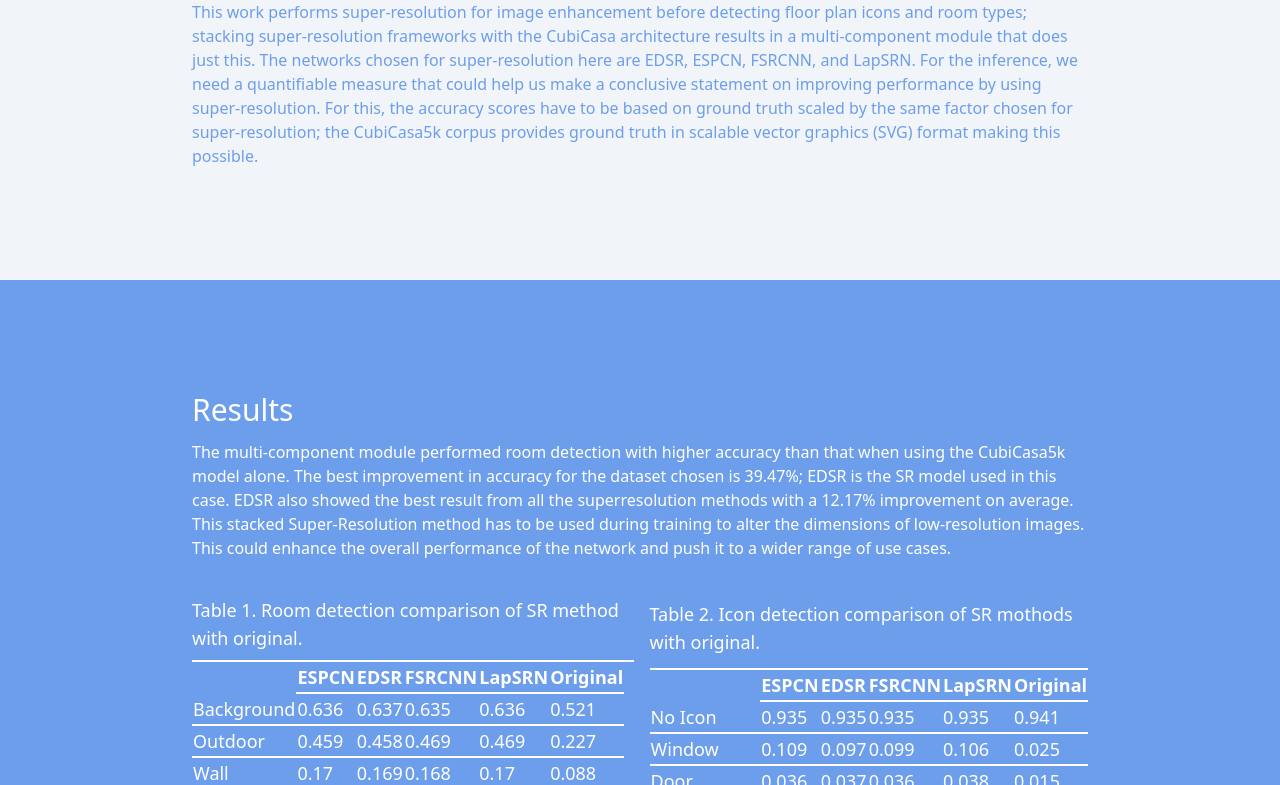
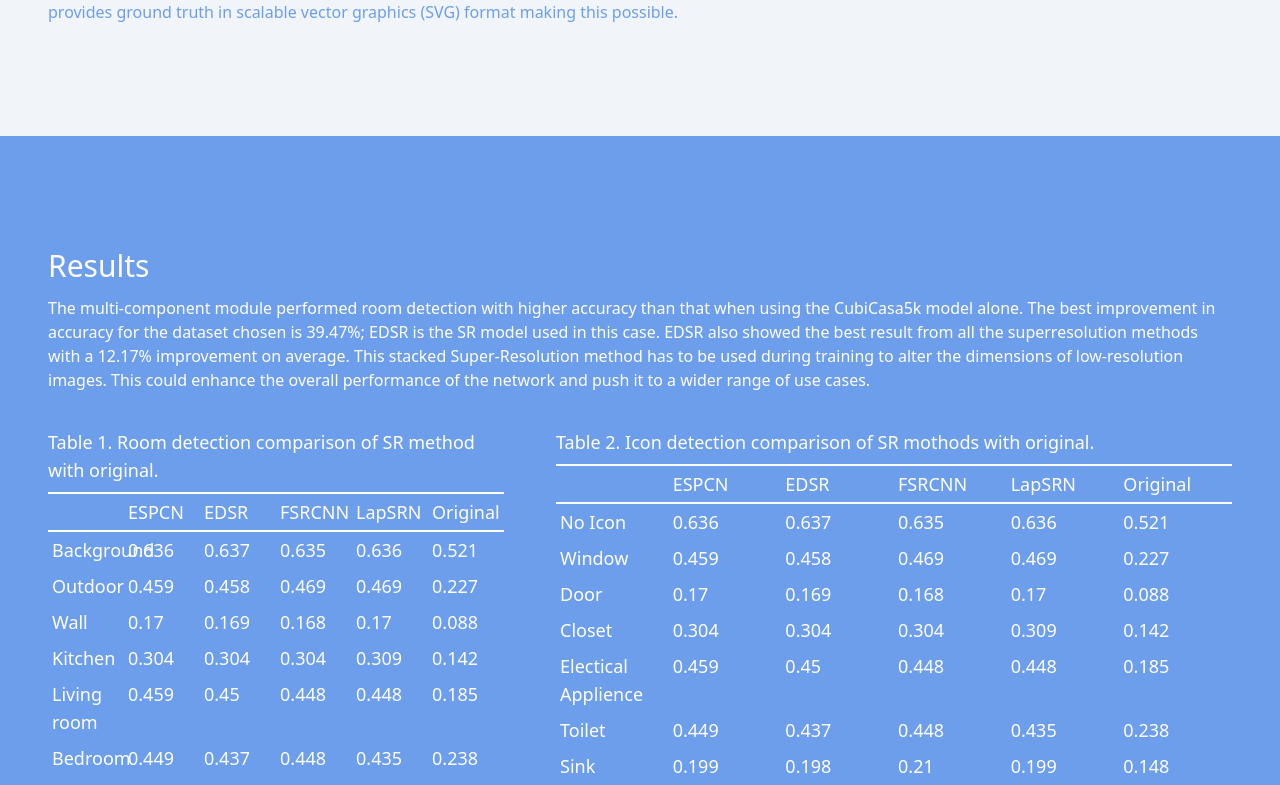
Before and after one commit to SNaveen-04/rbg-ai, a React (Vite) app: page /projects/floor in a window 1280 px wide. Shown: the part 2015-2800 px from the top of the page. Built offline with nearby package versions, Linux system fonts and the light colour scheme.

Commit message:
Table changes done

```diff
--- a/src/Components/Footer.jsx
+++ b/src/Components/Footer.jsx
@@ -36,7 +36,7 @@ const Footer = () => {
               <p className="text-[20px] py-1">+91 733 901 3001</p>
             </div>
             <div className=" flex mt-2 text-white justify-center cursor-pointer lg:mt-24 ">
-              <FaLinkedin className="m-3 max-md:text-3xl md:text-4xl" />
+              <FaLinkedin className="m-3 max-md:text-3xl md:text-4xl " href/>
               <FaYoutube className="m-3 max-md:text-3xl md:text-4xl" />
               <FaFacebook className="m-3 max-md:text-3xl md:text-4xl" />
               <FaTwitter className="m-3 max-md:text-3xl md:text-4xl" />
--- a/src/Pages/projects/Floor/Comone.jsx
+++ b/src/Pages/projects/Floor/Comone.jsx
@@ -3,7 +3,7 @@ import React from "react";
 const Comone = () => {
   return (
     <div className="bg-slate-100">
-      <div className="text-left mx-auto px-3 md:mx-36 text-Primary md:px-12 md:py-28">
+      <div className="text-left mx-auto px-3  text-Primary md:px-12 md:py-28">
         <h1 className="text-2xl md:text-3xl">
           We developed a deep learning model for Building Information Modeling
           (BIM) software using scalable vector formats to enable flexible
--- a/src/Pages/projects/Floor/Comthree.jsx
+++ b/src/Pages/projects/Floor/Comthree.jsx
@@ -3,7 +3,7 @@ import React from 'react'
 const Comthree = () => {
   return (
     <div className='bg-slate-100' >
-         <div className="text-left mx-auto px-3 md:mx-36 text-Primary md:px-12 md:py-28">
+         <div className="text-left mx-auto px-3  text-Primary md:px-12 md:py-28">
         <h1 className="text-2xl md:text-3xl">
         Our Floor-Plan-Detection uses multi-component module that can perform image enhancement and object detection.
         </h1>
--- a/src/Pages/projects/Floor/Comtwo.jsx
+++ b/src/Pages/projects/Floor/Comtwo.jsx
@@ -4,7 +4,7 @@ import Floor from '../../../assests/Projects/floor4.jpg'
 const Comtwo = () => {
   return (
     <div>
-        <div className="text-left mx-auto px-3 md:mx-36 text-Primary md:px-12 md:py-28">
+        <div className="text-left mx-auto px-3  text-Primary md:px-12 md:py-28">
         <div className='flex justify-center p-4'>
             <img src={Floor} alt="floor" className=' h-48 object-scale-down md:h-96' />
         </div>
--- a/src/Pages/projects/Floor/Embed.jsx
+++ b/src/Pages/projects/Floor/Embed.jsx
@@ -3,7 +3,7 @@ import React from "react";
 const Embed = () => {
   return (
     <div>
-      <div className=" mx-auto flex flex-col lg:flex-row px-3 py-10 items-center text-Primary md:px-48 md:py-28 gap-5">
+      <div className=" mx-auto flex flex-col lg:flex-row px-3 py-10 items-center text-Primary md:px-36 md:py-28 gap-5">
         <div>
           <iframe
           className=" md:h-[250px] md:w-[450px] "
--- a/src/Pages/projects/Floor/Results.jsx
+++ b/src/Pages/projects/Floor/Results.jsx
@@ -77,7 +77,7 @@ const Results = () => {
   ];
   return (
     <div className=" bg-Primary">
-      <div className="text-left mx-auto px-3 md:mx-36 text-white md:px-12 md:py-28">
+      <div className="text-left mx-auto px-3  text-white md:px-12 md:py-28">
         <h1 className="text-2xl md:text-3xl">Results</h1>
         <p className="py-3">
           The multi-component module performed room detection with higher
@@ -90,52 +90,66 @@ const Results = () => {
           overall performance of the network and push it to a wider range of use
           cases.
         </p>
-        <div className="flex flex-col lg:flex-row max-md:text-xs overflow-x-auto md:text-lg gap-4 md:justify-between py-4">
+        <div className="flex flex-col lg:flex-row max-md:text-xs overflow-x-auto md:text-lg gap-4 md:space-x-9  py-4">
         <div>
-            <h1 className="py-2 border-b-2 border-white">Table 1. Room detection comparison of SR method with original.</h1>
-          <table border="1" className="gap-3 py-4">
-            <thead>
-              <tr>
-                <th></th>
+        <div>
+            <h1 className="py-2 border-b-2 border-white">
+              Table 1. Room detection comparison of SR method with original.
+            </h1>
+            <div className=" w-full">
+              <div className="grid grid-cols-6 border-b-2 border-white">
+                <div></div>
                 {Object.keys(data).map((rowName, rowIndex) => (
-                  <th className="border-b-2 space-x-6 border-white" key={rowIndex}>{rowName}</th>
+                  <div className="p-1" key={rowIndex}>
+                    {rowName}
+                  </div>
                 ))}
-              </tr>
-            </thead>
-            <tbody>
+              </div>
+              <div className=" border-b-2 border-white">
                 {columns.map((colName, colIndex) => (
-                <tr className="border-b-2 border-white" key={colIndex}>
-                  <td>{colName}</td>
+                  <div className="grid grid-cols-6" key={colIndex}>
+                    <div className="p-1">{colName}</div>
                     {Object.keys(data).map((rowName, rowIndex) => (
-                    <td className="border-b-2  border-white" key={rowIndex}>{data[rowName][colIndex]}</td>
+                      <div className="p-1" key={rowIndex}>
+                        {data[rowName][colIndex]}
+                        {console.log(rowName, colIndex)}
+                      </div>
                     ))}
-                </tr>
+                  </div>
                 ))}
-            </tbody>
-          </table>
+              </div>
+            </div>
+          </div>
         </div>
         <div>
-        <h1 className="py-3 border-b-2 border-white">Table 2. Icon detection comparison of SR mothods with original.</h1>
-          <table border="1" className="gap-3">
-            <thead>
-              <tr>
-                <th></th>
-                {Object.keys(data).map((rowName, rowIndex) => (
-                  <th className="border-b-2 border-white" key={rowIndex}>{rowName}</th>
+        <div>
+            <h1 className="py-2 border-b-2 border-white">
+            Table 2. Icon detection comparison of SR mothods with original.
+            </h1>
+            <div className=" w-full">
+              <div className="grid grid-cols-6 border-b-2 border-white">
+                <div></div>
+                {Object.keys(data1).map((rowName, rowIndex) => (
+                  <div className="p-1" key={rowIndex}>
+                    {rowName}
+                  </div>
                 ))}
-              </tr>
-            </thead>
-            <tbody>
+              </div>
+              <div className=" border-b-2 border-white">
                 {columns1.map((colName, colIndex) => (
-                <tr className="border-b-2 border-white" key={colIndex}>
-                  <td>{colName}</td>
+                  <div className="grid grid-cols-6" key={colIndex}>
+                    <div className="p-1">{colName}</div>
                     {Object.keys(data1).map((rowName, rowIndex) => (
-                    <td className="border-b-2 border-white" key={rowIndex}>{data1[rowName][colIndex]}</td>
+                      <div className="p-1" key={rowIndex}>
+                        {data[rowName][colIndex]}
+                        {console.log(rowName, colIndex)}
+                      </div>
                     ))}
-                </tr>
+                  </div>
                 ))}
-            </tbody>
-          </table>
+              </div>
+            </div>
+          </div>
         </div>
         </div>
       </div>
```
Also changed, not shown: src/Pages/projects/CorePool/Table.jsx (+88 -6 lines). Lines whose indentation alone changed are shown as unchanged.
